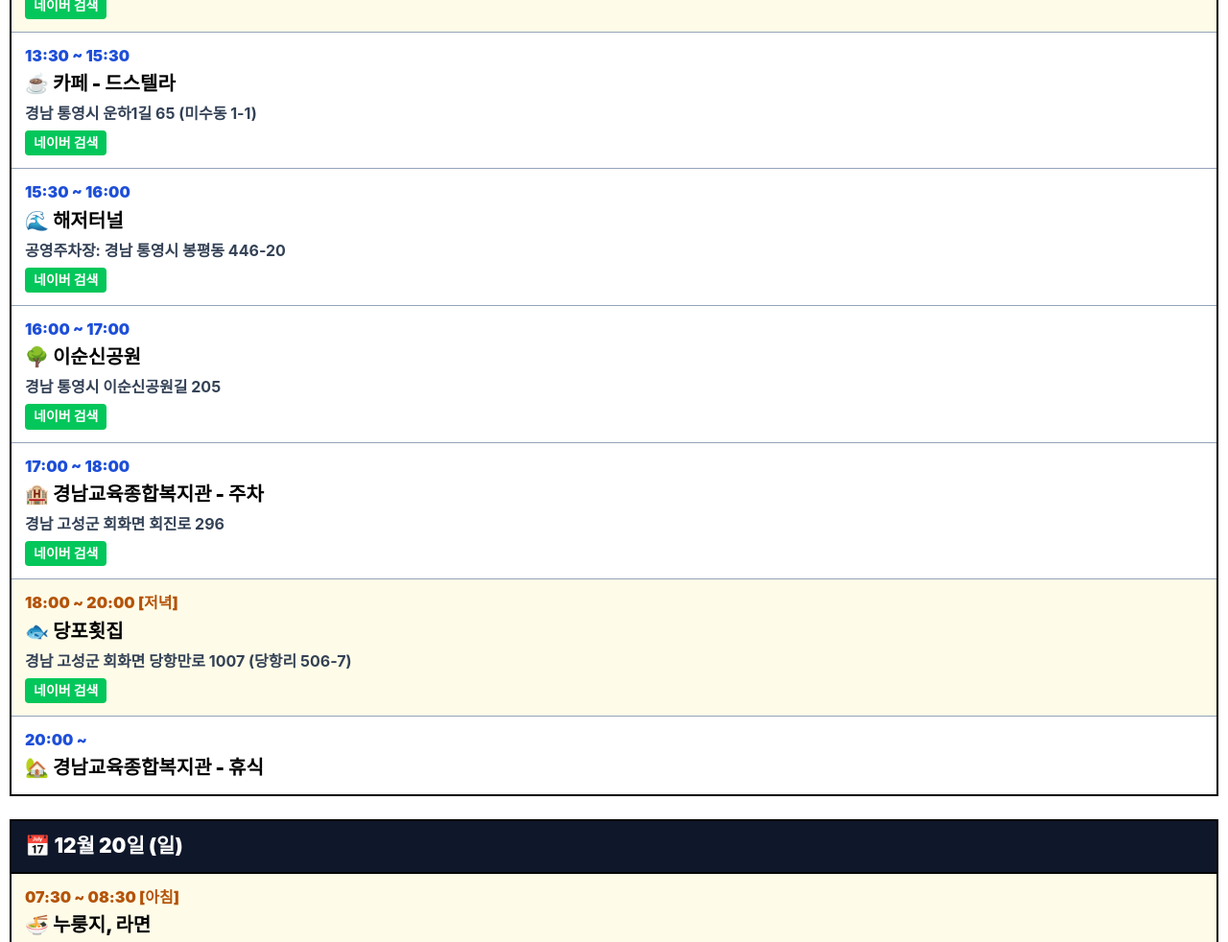
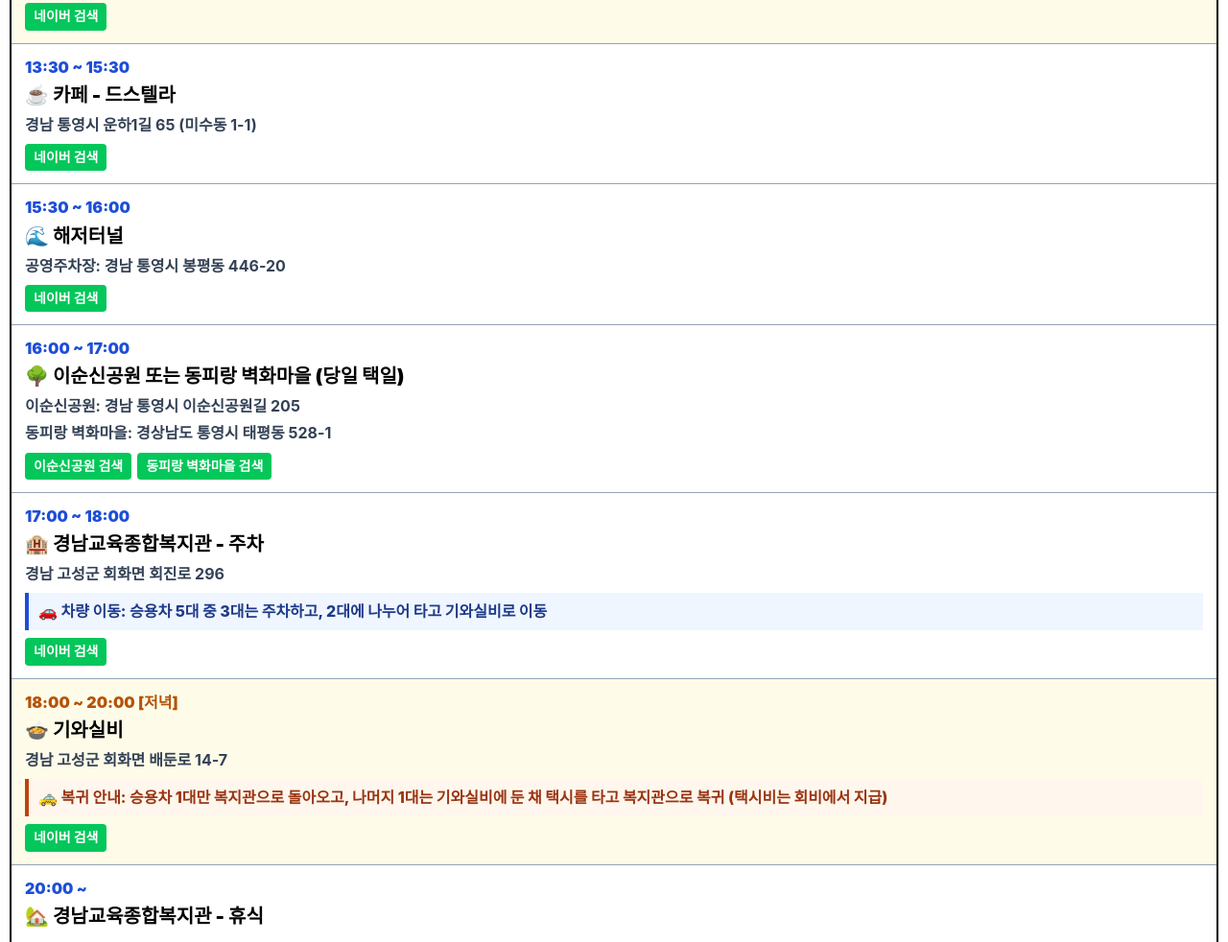
Before and after one commit to yhynong-beep/yongwoo-account, a plain HTML site: page 2026/일정표.html in a window 1280 px wide. Shown: the part 536-1518 px from the top of the page at 96% size. Drawn offline with Linux system fonts and the light colour scheme.

Commit message:
일정표.html 업데이트

```diff
--- a/2026/일정표.html
+++ b/2026/일정표.html
@@ -66,15 +66,35 @@
     color: #334155;
     word-break: keep-all;
   }
+  .note-box {
+    margin-top: 8px;
+    padding: 8px 10px;
+    background: #eff6ff;
+    border-left: 4px solid #1d4ed8;
+    font-size: 16px;
+    font-weight: 800;
+    color: #1e3a8a;
+    word-break: keep-all;
+  }
+  .schedule-item.meal .note-box {
+    background: #fff7ed;
+    border-left-color: #c2410c;
+    color: #9a3412;
+  }
+  .btn-group {
+    margin-top: 8px;
+    display: flex;
+    flex-wrap: wrap;
+    gap: 6px;
+  }
   .naver-btn {
     display: inline-block;
-    margin-top: 6px;
     background: #03c75a;
     color: #ffffff;
     font-size: 14px;
     font-weight: 800;
     text-decoration: none;
-    padding: 3px 9px;
+    padding: 4px 9px;
     border-radius: 4px;
   }
 </style>
@@ -90,56 +110,76 @@
     <div class="time-row">10:00 ~ 11:00</div>
     <div class="place-row">🤝 만남 - 통영마리나리조트 주차장2</div>
     <div class="addr-row">경남 통영시 도남동 645</div>
+    <div class="btn-group">
       <a href="https://search.naver.com/search.naver?query=통영+마리나리조트+주차장2" target="_blank" class="naver-btn">네이버 검색</a>
+    </div>
   </div>
 
   <div class="schedule-item">
     <div class="time-row">11:00 ~ 12:00</div>
     <div class="place-row">🚡 통영케이블카</div>
     <div class="addr-row">경남 통영시 발개로 205</div>
+    <div class="btn-group">
       <a href="https://search.naver.com/search.naver?query=통영케이블카" target="_blank" class="naver-btn">네이버 검색</a>
+    </div>
   </div>
 
   <div class="schedule-item meal">
     <div class="time-row">12:00 ~ 13:30 [점심]</div>
     <div class="place-row">🍚 토담 (찜 전문)</div>
     <div class="addr-row">경남 통영시 봉수로 67 (봉평동 224-7)</div>
+    <div class="btn-group">
       <a href="https://search.naver.com/search.naver?query=통영+봉수로 67+찜" target="_blank" class="naver-btn">네이버 검색</a>
+    </div>
   </div>
 
   <div class="schedule-item">
     <div class="time-row">13:30 ~ 15:30</div>
     <div class="place-row">☕ 카페 - 드스텔라</div>
     <div class="addr-row">경남 통영시 운하1길 65 (미수동 1-1)</div>
+    <div class="btn-group">
       <a href="https://search.naver.com/search.naver?query=통영+드스텔라" target="_blank" class="naver-btn">네이버 검색</a>
+    </div>
   </div>
 
   <div class="schedule-item">
     <div class="time-row">15:30 ~ 16:00</div>
     <div class="place-row">🌊 해저터널</div>
     <div class="addr-row">공영주차장: 경남 통영시 봉평동 446-20</div>
+    <div class="btn-group">
       <a href="https://search.naver.com/search.naver?query=통영+해저터널공영주차장" target="_blank" class="naver-btn">네이버 검색</a>
+    </div>
   </div>
 
   <div class="schedule-item">
     <div class="time-row">16:00 ~ 17:00</div>
-    <div class="place-row">🌳 이순신공원</div>
-    <div class="addr-row">경남 통영시 이순신공원길 205</div>
-    <a href="https://search.naver.com/search.naver?query=통영+이순신공원" target="_blank" class="naver-btn">네이버 검색</a>
+    <div class="place-row">🌳 이순신공원 또는 동피랑 벽화마을 (당일 택일)</div>
+    <div class="addr-row">이순신공원: 경남 통영시 이순신공원길 205</div>
+    <div class="addr-row">동피랑 벽화마을: 경상남도 통영시 태평동 528-1</div>
+    <div class="btn-group">
+      <a href="https://search.naver.com/search.naver?query=통영+이순신공원" target="_blank" class="naver-btn">이순신공원 검색</a>
+      <a href="https://search.naver.com/search.naver?query=동피랑+벽화마을" target="_blank" class="naver-btn">동피랑 벽화마을 검색</a>
+    </div>
   </div>
 
   <div class="schedule-item">
     <div class="time-row">17:00 ~ 18:00</div>
     <div class="place-row">🏨 경남교육종합복지관 - 주차</div>
     <div class="addr-row">경남 고성군 회화면 회진로 296</div>
+    <div class="note-box">🚗 차량 이동: 승용차 5대 중 3대는 주차하고, 2대에 나누어 타고 기와실비로 이동</div>
+    <div class="btn-group">
       <a href="https://search.naver.com/search.naver?query=경남교육종합복지관" target="_blank" class="naver-btn">네이버 검색</a>
+    </div>
   </div>
 
   <div class="schedule-item meal">
     <div class="time-row">18:00 ~ 20:00 [저녁]</div>
-    <div class="place-row">🐟 당포횟집</div>
-    <div class="addr-row">경남 고성군 회화면 당항만로 1007 (당항리 506-7)</div>
-    <a href="https://search.naver.com/search.naver?query=고성+당포횟집" target="_blank" class="naver-btn">네이버 검색</a>
+    <div class="place-row">🍲 기와실비</div>
+    <div class="addr-row">경남 고성군 회화면 배둔로 14-7</div>
+    <div class="note-box">🚕 복귀 안내: 승용차 1대만 복지관으로 돌아오고, 나머지 1대는 기와실비에 둔 채 택시를 타고 복지관으로 복귀 (택시비는 회비에서 지급)</div>
+    <div class="btn-group">
+      <a href="https://search.naver.com/search.naver?query=고성+기와실비" target="_blank" class="naver-btn">네이버 검색</a>
+    </div>
   </div>
 
   <div class="schedule-item">
@@ -165,14 +205,19 @@
     <div class="time-row">10:00 ~ 12:00</div>
     <div class="place-row">🏞️ 당항포 관광</div>
     <div class="addr-row">경남 고성군 회화면 당항만로 1116 (당항포관광지)</div>
+    <div class="btn-group">
       <a href="https://search.naver.com/search.naver?query=당항포관광지" target="_blank" class="naver-btn">네이버 검색</a>
+    </div>
   </div>
 
   <div class="schedule-item meal">
     <div class="time-row">12:00 ~ 13:00 [점심]</div>
     <div class="place-row">🍲 진국본가</div>
     <div class="addr-row">경남 고성군 회화면 관인로 20 (배둔리 1288-74)</div>
+    <div class="note-box">🚗 차량 회수: 점심 식사 후 기와실비에 주차해 둔 승용차 1대를 찾아 귀가</div>
+    <div class="btn-group">
       <a href="https://search.naver.com/search.naver?query=고성+진국본가" target="_blank" class="naver-btn">네이버 검색</a>
+    </div>
   </div>
 </div>
 
```
Lines whose indentation alone changed are shown as unchanged.
